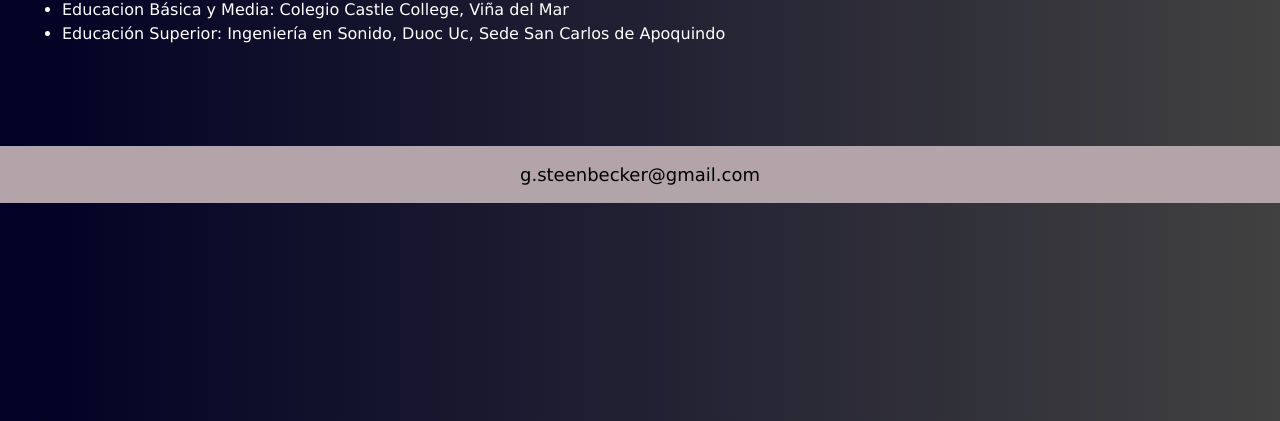
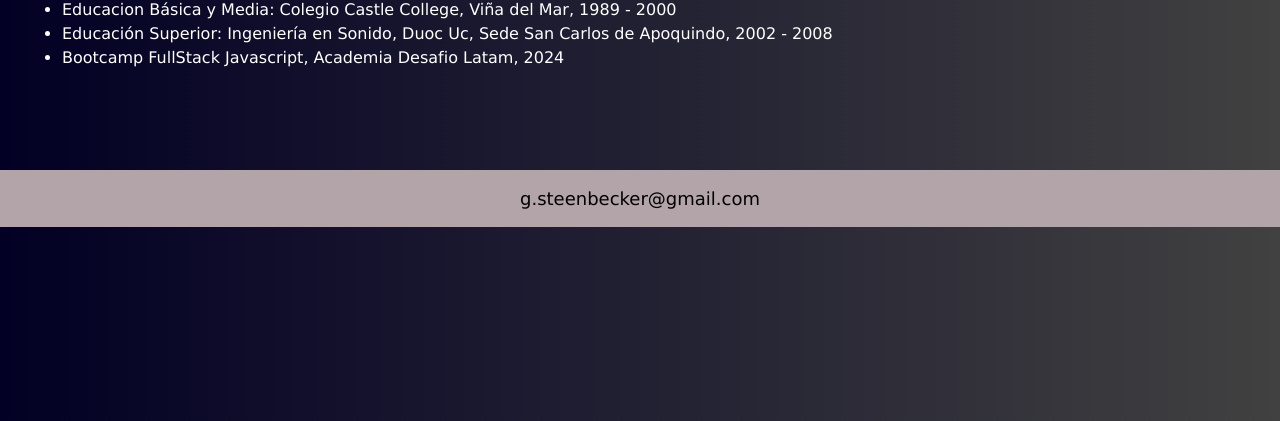
Before and after one commit to gsteenbecker/Desarrollo-de-Portafolio, a plain HTML site: page index.html in a window 1280 px wide. Shown: the part 379-800 px from the top of the page. Drawn offline with nearby package versions, Linux system fonts and the light colour scheme.

Commit message:
Info index

```diff
--- a/index.html
+++ b/index.html
@@ -35,8 +35,9 @@
         </ul>
         <h2 class="estudios">Estudios</h2>
         <ul>
-            <li>Educacion Básica y Media: Colegio Castle College, Viña del Mar</li>
-            <li>Educación Superior: Ingeniería en Sonido, Duoc Uc, Sede San Carlos de Apoquindo</li>
+            <li>Educacion Básica y Media: Colegio Castle College, Viña del Mar, 1989 - 2000</li>
+            <li>Educación Superior: Ingeniería en Sonido, Duoc Uc, Sede San Carlos de Apoquindo, 2002 - 2008</li>
+            <li>Bootcamp FullStack Javascript, Academia Desafio Latam, 2024</li>
         </ul>
 
     </section>
```
